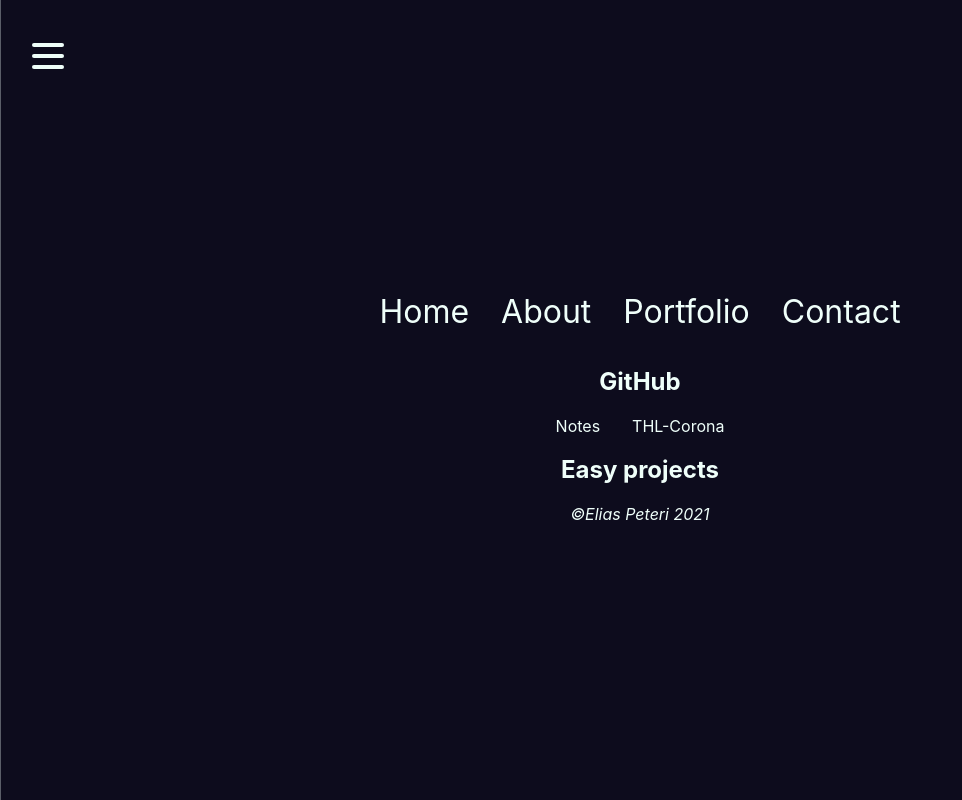
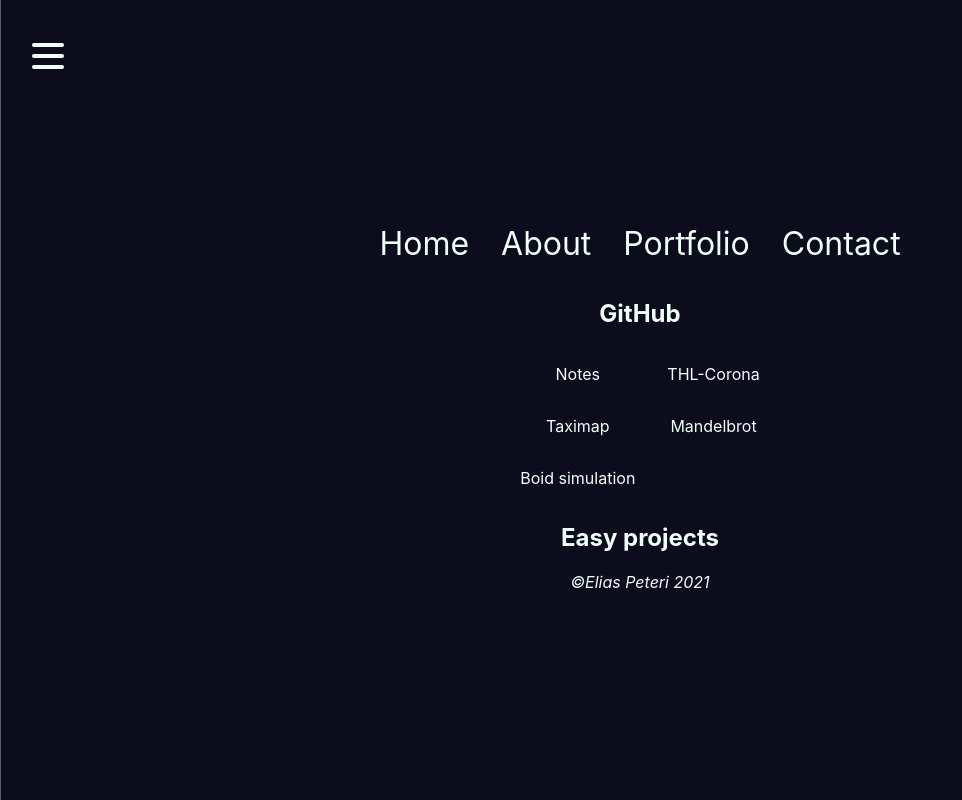
Before and after one commit to eliaspeteri/eliaspeteri.github.io, a React (Create React App) app: page / in a window 1280 px wide. Both pictures are taken after a click on the button "Portfolio". Shown: the whole page, without its empty margins (0-962 px from the left). Built offline with nearby package versions, Linux system fonts and the light colour scheme.

Commit message:
added github links

```diff
--- a/src/components/Portfolio/Portfolio.jsx
+++ b/src/components/Portfolio/Portfolio.jsx
@@ -34,6 +34,24 @@ const Portfolio = () => {
                     >
                         THL-Corona
                     </a>
+                    <a
+                        href="https://github.com/eliaspeteri/taximap"
+                        class="grid-item"
+                    >
+                        Taximap
+                    </a>
+                    <a
+                        href="https://github.com/eliaspeteri/mandelbrot"
+                        class="grid-item"
+                    >
+                        Mandelbrot
+                    </a>
+                    <a
+                        href="https://github.com/eliaspeteri/boid"
+                        class="grid-item"
+                    >
+                        Boid simulation
+                    </a>
                 </div>
             ) : null}
             <h2 onClick={handleEasyVisibility}>Easy projects</h2>
--- a/src/components/Portfolio/Portfolio.styled.js
+++ b/src/components/Portfolio/Portfolio.styled.js
@@ -5,8 +5,7 @@ export const StyledPortfolio = styled.div`
         display: inline-grid;
     }
     .grid-item {
-        padding-left: 1rem;
-        padding-right: 1rem;
+        padding: 1rem;
     }
     a {
         color: ${({ theme }) => theme.primaryLight};
```
Also changed, not shown: 1 other file (tests, documents, lock files or other folders).
